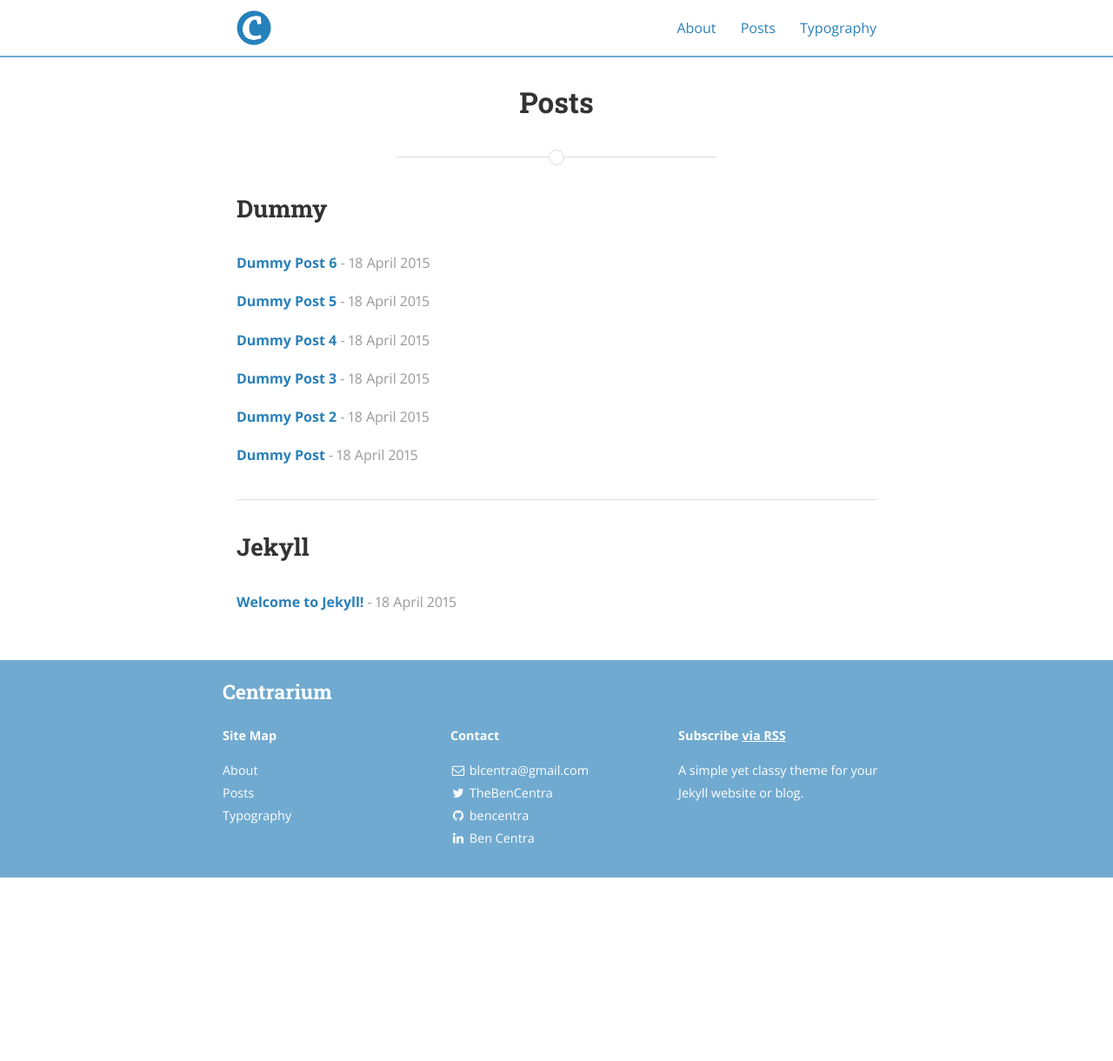
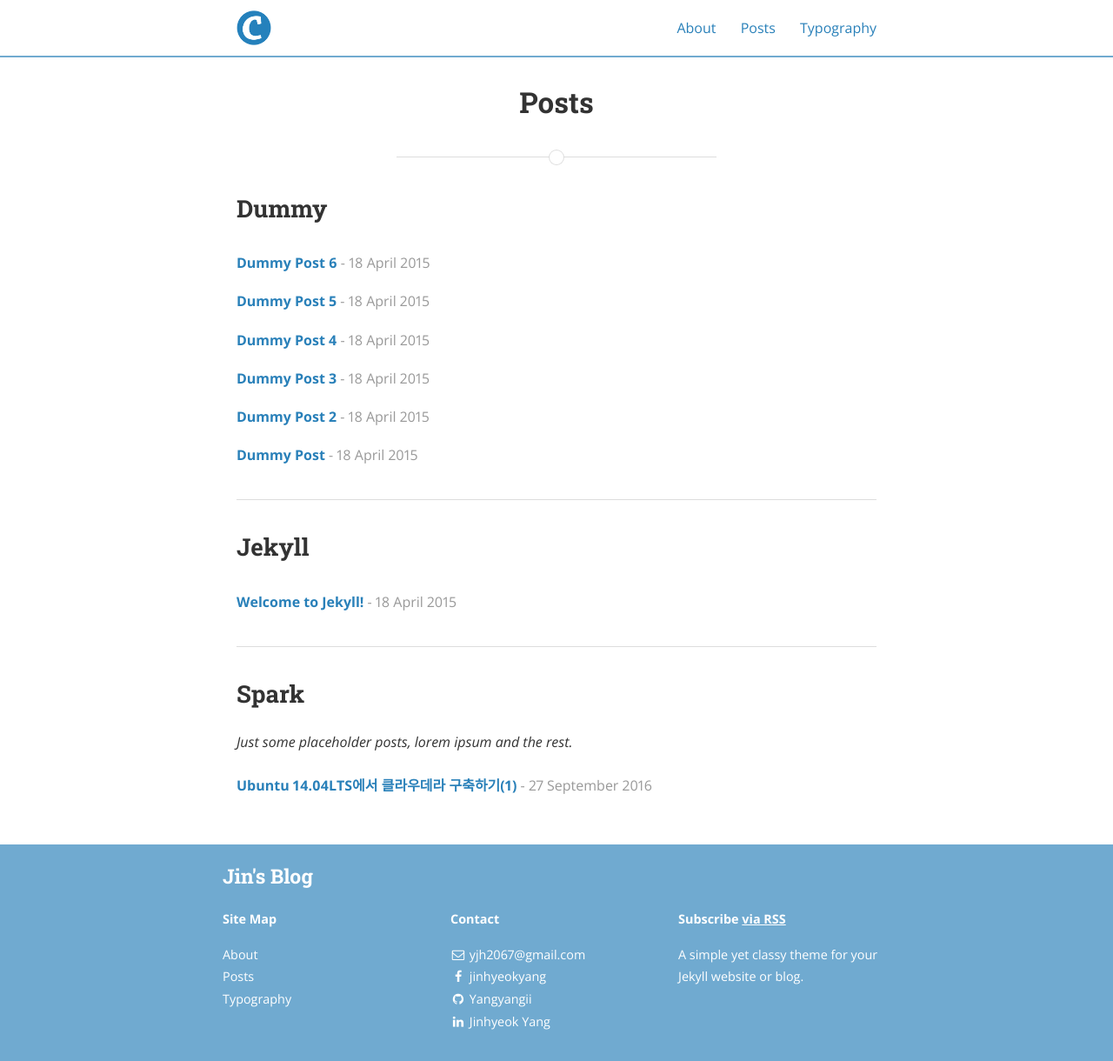
Before and after one commit to Yangyangii/Yangyangii.github.io, a Jekyll site: the page built from posts.html, in a window 1280 px wide. Shown: the whole page at 87% size. Built offline with Jekyll 4.4.1, drawn with Linux system fonts in a browser that asks for light colours; nearby versions of some CDN libraries; before the commit the page ends 1009 px from its top, so only the background shows below that; some of the changed lines change nothing that is shown.

Commit message:
Modified config.yml Added first posting

````diff
--- a/_config.yml
+++ b/_config.yml
@@ -9,17 +9,17 @@ exclude:
   - "/vendor/"
 
 # Site settings
-title: Centrarium
+title: Jin's Blog
 subtitle: "A simple yet classy theme for your Jekyll website or blog"
-email: blcentra@gmail.com
-name: Ben Centra
+email: yjh2067@gmail.com
+name: Jinhyeok Yang
 description: >
   A simple yet classy theme for your Jekyll website or blog.
 # Base URL of site (i.e. /blog). It should always start with a slash,
 # and never end with a slash. Set it to a blank value if hosting at the
 # root of your server.
 baseurl: "" # the subpath of your site, e.g. /blog/
-url: "http://yangyangii.github.io" # the base hostname & protocol for your site
+url: "https://yangyangii.github.io" # the base hostname & protocol for your site
 cover: "/assets/header_image.jpg"
 logo: "/assets/logo.png"
 
@@ -41,17 +41,23 @@ jekyll-archives:
     tag: '/tag/:name/'
 
 # Disqus comments
-# disqus_shortname: bencentra
+disqus_shortname: yangyangii-github-io
 
 # Google analytics
-# ga_tracking_id: "UA-XXXX-1"
+ga_tracking_id: "UA-83878761-1"
 
 # Category descriptions (for archive pages)
 descriptions:
   - cat: jekyll
     desc: "Posts describing Jekyll setup techniques."
 
-  - cat: dummy
+  - cat: Machine Learning
+    desc: "Just some placeholder posts, lorem ipsum and the rest."
+
+  - cat: R
+    desc: "Just some placeholder posts, lorem ipsum and the rest."
+
+  - cat: Spark
     desc: "Just some placeholder posts, lorem ipsum and the rest."
 
 # Social icons and sharing options
@@ -72,29 +78,29 @@ descriptions:
 social:
   - name: Twitter
     icon: twitter
-    username: TheBenCentra
-    url: https://twitter.com/TheBenCentra
+    username: Jinhyeok Yang
+    url:
     desc: Follow me on Twitter
     share: true
 
   - name: Facebook
     icon: facebook
-    username: thebencentra
-    url:
+    username: jinhyeokyang
+    url: https://www.facebook.com/jinhyeok.yang.77
     desc: Friend me on Facebook
     share: true
 
   - name: GitHub
     icon: github
-    username: bencentra
-    url: https://github.com/bencentra
+    username: Yangyangii
+    url: https://github.com/Yangyangii
     desc: Fork me on GitHub
     share: false
 
   - name: LinkedIn
     icon: linkedin
-    username: Ben Centra
-    url: https://www.linkedin.com/pub/ben-centra/47/769/60a
+    username: Jinhyeok Yang
+    url: https://linkedin.com/in/jinhyeok-yang-791336103
     desc: Connect with me on LinkedIn
     share: true
 
--- /dev/null
+++ b/_posts/2016-09-27-ubuntu-cloudera-install.markdown
@@ -0,0 +1,262 @@
+---
+layout: post
+title:  "Ubuntu 14.04LTS에서 클라우데라 구축하기(1)"
+date:   2016-09-27 15:18:23 +0700
+categories: Spark
+author: Jin
+tags:	Spark Cloudera
+cover:  "/assets/instacode.png"
+---
+
+클라우데라와 관련해서는 정보가 많이 없다.
+구축에 관련한 포스트들도 대부분 Redhat 기반으로 되어 있기 때문에, Ubuntu로 구축할 경우 오류가 나는 부분이 많다. 그래서 우분투 사용자를 위해 몇가지를 변경하고 세세한 부분을 보충하여 포스팅한다.
+
+## References
++   <em>[https://github.com/biospin/BigBio/blob/master/part03/week01_160503/hadoop/cloudera_install.md](https://github.com/biospin/BigBio/blob/master/part03/week01_160503/hadoop/cloudera_install.md)</em> - 운영체제와 관련없이 겹치는 부분은 대부분 보고 그대로 적은 부분이 많습니다.
++   <em>[http://www.cloudera.com/downloads/manager/5-7-0.html](http://www.cloudera.com/downloads/manager/5-7-0.html)</em> - 구축 당시 5.7버젼으로 했으나 현재 기준 최신버젼 5.8.1 버젼까지 나와있음
++   <em>[https://www.server-world.info/en/note?os=Ubuntu_14.04&p=dhcp&f=1](https://www.server-world.info/en/note?os=Ubuntu_14.04&p=dhcp&f=1)</em>
+
+## Software Spec.
+Ubuntu 14.04 LTS (16.04는 현재 클라우데라가 지원하지 않고 있는 것으로 알고 있다.)
+
+Cloudera
+
+CDH5
+
+## Required Resource
+디스크 용량
+
++   <em>Cloudera Manager Server( 관리서버 )</em> - /var : 5 GB, /usr : 500 MB
+
++   <em>Cloudera Management Service( 서비스서버 )</em> - /var : 20 GB
+
++   <em>RAM : 4GB</em>
+
++   <em>Python : CDH 5 requires Python 2.6 or 2.7</em>
+
+요구되는 네트워킹
+
++   <em>ssh 통신 필요</em>
+
++   <em>Security-Enhanced Linux (SELinux) 설정 해제 (이 경우 Ubuntu 14.04 LTS 운영체제의 경우 따로 설정할 필요가 없는 듯 했다. 혹여 해당 문제가 발생하면 참고 링크에서 보면 될 듯 하다)</em>
+
++   <em>7180 포트 오픈</em>
+
+## Before Install
++   괜히 사용자 계정 써서 sudo 쓰고 다시 설정하고 하는 수고로움을 하지 말고 바로 root로 접속해서 하도록 한다.
+
++   각 서버의 호스트 이름은 번호를 ubuntu1, ubuntu2, ..., ubuntu9 등 넘버링으로 하면 관리하기 편하다.
+
++   클러스터를 구성하는 도메인명을 등록해야한다.
+
+
+## Setting Network
+Local Network Server를 사용하는 사람도 있을 것이고, AWS Server와 같은 Cloud Server를 사용하는 사람도 있을 것이다.
+
+필자의 경우에는 학교에 Server를 두고 구축해야 했기에, Local Network Server를 기준으로 한다.
+
+총 9대의 서버가 있으며, 스위치를 통해 각 네트워크를 연결하고 1번 서버를 호스트 서버로 통해서 종속된 서버들에 접속하기 위해 호스트 서버에만 외부 랜을 연결했고, 나머지 서버에는 Private IP를 설정하고 구축했다.
+
+
++   <em>DHCP Server</em> - 1번 서버에만 외부 랜이 연결되어 있으므로, 나머지 서버들이 1번 서버를 통해 인터넷이 가능하게 하기 위하여 1번 서버에서 DHCP Server를 가동해준다.
+
+```
+root@dlp:~# apt-get -y install isc-dhcp-server
+root@dlp:~# vi /etc/dhcp/dhcpd.conf
+# line 16: specify domain name
+option domain-name "srv.world";
+# line 17: specify nameserver's hostname or IP address
+option domain-name-servers dlp.srv.world;
+# line 24: uncomment
+authoritative;
+# add at the last
+# specify network address and subnet-mask
+subnet 192.168.0.0 netmask 255.255.255.0 {
+     # specify default gateway
+     option routers 192.168.0.1;
+     # specify subnet-mask
+     option subnet-mask 255.255.255.0;
+     # specify the range of leased IP address
+     range dynamic-bootp 192.168.0.1 192.168.0.254;
+}
+root@dlp:~# initctl start isc-dhcp-server
+isc-dhcp-server start/running, process 1852
+```
+
++   <em>Host Setting</em> - 중요한 부분인데 각 호스트들을 FQDN(Fully Qualified Domain Name)으로 설정해 주어야 한다. /etc/hosts 파일을 아래와 같이 설정하면 된다.
+{% highlight ruby %}
+127.0.0.1 localhost
+
+192.168.xx.xx1  ubuntu1.mycompany.co.kr  ubuntu1  # ubuntu1이 관리서버라고 가정함. mycompany.co.kr 은 /etc/network/interfaces에 dns-search로 등록되어 있어야한다.
+192.168.xx.xx2  ubuntu2.mycompany.co.kr  ubuntu2
+192.168.xx.xx3  ubuntu3.mycompany.co.kr  ubuntu3
+192.168.xx.xx4  ubuntu4.mycompany.co.kr  ubuntu4
+192.168.xx.xx5  ubuntu5.mycompany.co.kr  ubuntu5
+192.168.xx.xx6  ubuntu6.mycompany.co.kr  ubuntu6
+192.168.xx.xx7  ubuntu7.mycompany.co.kr  ubuntu7
+192.168.xx.xx8  ubuntu8.mycompany.co.kr  ubuntu8
+192.168.xx.xx9  ubuntu9.mycompany.co.kr  ubuntu9
+{% endhighlight %}
+
++   <em>SSH Setting</em> - 우분투 설치 시에 옵션에서 선택했다면 따로 설치는 하지 않아도 된다. 아래는 로그인과정 없이 ssh 접속이 가능하도록 설정하는 것이다.
+{% highlight ruby %}
+# ssh-keygen 입력후에 특별한 입력없이 엔터 3번
+ssh-keygen
+
+# 클러스터를 구성하는 모든 서버들에 대해서 아래와 같이 함
+# 첫번째 입력 요구시 yes, 두번째 입력 요구시 해당서버의 root 패스워드 입력
+ssh-copy-id -i  ~/.ssh/id_rsa.pub  ubuntu1
+ssh-copy-id -i  ~/.ssh/id_rsa.pub  ubuntu2
+ssh-copy-id -i  ~/.ssh/id_rsa.pub  ubuntu3
+        ...
+ssh-copy-id -i  ~/.ssh/id_rsa.pub  ubuntu9
+
+# 관리서버의 ~/.ssh/의 파일들을 모든 서버들에 카피함.
+# 아래 작업후에는 모든 서버들간에는 ssh 로그인과정없이 접속이 가능함.
+scp -r  ~/.ssh/*  ubuntu1:~/.ssh/
+     ...
+scp -r  ~/.ssh/*  ubuntu9:~/.ssh/
+
+# ssh를 하나씩 접속해보면서 정상적으로 되었는지 확인해보자.
+ssh ubuntu1
+     ...
+ssh ubuntu9
+{% endhighlight %}
+가끔 offending key 발생으로 접속이 제한되는 경우가 생기는데 이 경우 다음 링크에서처럼 해당 ssh keygen을 지우고 다시 설정하면 된다.
+
+url: [http://www.thegeekstuff.com/2010/04/how-to-fix-offending-key-in-sshknown_hosts-file/](http://www.thegeekstuff.com/2010/04/how-to-fix-offending-key-in-sshknown_hosts-file/)
+
+
+## Default Setting Before Installing Cloudera
+
++   <em>PSSH Setting</em> - PSSH는 ssh 명령어를 여러 호스트에게 전체적으로 전달할 수 있는 방법이다.
+
++   <em>PSCP Setting</em> - PSCP는 scp 명령어를 여러 호스트에게 전체적으로 전달할 수 있는 방법이다. 해당 파일을 다른 서버들로 한꺼번에 복사할 수 있다.
+{% highlight ruby %}
+# PSSH 설치
+cd /usr/local/src
+wget http://parallel-ssh.googlecode.com/files/pssh-2.1.1.tar.gz
+tar xvf pssh-2.1.1.tar.gz
+cd pssh-2.1.1
+wget 'http://peak.telecommunity.com/dist/ez_setup.py'
+python ez_setup.py
+python setup.py install
+
+# 홈디렉토리에 all_hosts.txt 와 hosts.txt 만들기
+vi ~/all_hosts.txt
+# 관리서버를 포함함
+ubuntu1
+~
+ubuntu9
+
+vi ~/hosts.txt
+# 관리서버를 포함하지 않음
+ubuntu2
+~
+ubuntu9
+
+# /etc/hosts 파일을 관리서버를 제외한 모든 서버에 카피
+pscp -h ~/hosts.txt /etc/hosts /etc/hosts
+{% endhighlight %}
+
+
+## 준비 작업
++   <em>iptables 정지(방화벽 정지)</em>
+{% highlight ruby %}
+pssh -h ~/all_hosts.txt  service iptables stop
+pssh -h ~/all_hosts.txt  chkconfig iptables off
+{% endhighlight %}
+
++   <em>swappiness 설정</em>
+{% highlight ruby %}
+pssh -h ~/all_hosts.txt  'sysctl –w vm.swappiness=0'
+echo 'vm.swappiness=0' >> /etc/sysctl.conf
+pscp -h ~/hosts.txt  /etc/sysctl.conf   /etc/sysctl.conf
+{% endhighlight %}
+
++   <em>transparent_hugepage</em>
+{% highlight ruby %}
+pssh -h ~/all_hosts.txt   echo never > /sys/kernel/mm/transparent_hugepage/defrag
+cat <<EOT >>  /etc/rc.local
+echo never > /sys/kernel/mm/transparent_hugepage/defrag
+EOT
+
+pscp -h ~/hosts.txt /etc/rc.local /etc/rc.local
+{% endhighlight %}
+
++   <em>NTP Synchronization</em>
+{% highlight ruby %}
+pssh -h ~/all_hosts.txt   yum install -y ntp
+또는
+pscp -h ~/hosts.txt  /root/ntp-4.2.6p5-5.el6.centos.4.x86_64.rpm  /root/
+pscp -h ~/hosts.txt  /root/ntpdate-4.2.6p5-5.el6.centos.4.x86_64.rpm  /root/
+pssh -h ~/all_hosts.txt "rpm -Uvh  ntpdate-4.2.6p5-5.el6.centos.4.x86_64.rpm    ntp-4.2.6p5-5.el6.centos.4.x86_64.rpm"
+
+
+cat <<EOT >>  /etc/ntp.conf
+server 0.kr.pool.ntp.org
+server 3.asia.pool.ntp.org
+server 2.asia.pool.ntp.org
+EOT
+
+pscp -h ~/hosts.txt       /etc/ntp.conf  /etc/ntp.conf
+pssh -h ~/all_hosts.txt   service ntpd stop
+pssh -h ~/all_hosts.txt   ntpdate kr.pool.ntp.org
+pssh -h ~/all_hosts.txt   service ntpd start
+pssh -h ~/all_hosts.txt   chkconfig ntpd on
+{% endhighlight %}
+
++   <em>File descriptor</em>
+{% highlight ruby %}
+cat <<EOT >>   /etc/security/limits.conf
+*    hard nofile 131072
+*    soft nofile 131072
+root hard nofile 131072
+root soft nofile 131072
+EOT
+
+pscp -h ~/hosts.txt /etc/security/limits.conf  /etc/security/limits.conf
+{% endhighlight %}
+
++   <em>Reboot all of the server</em>
+{% highlight ruby %}
+pssh -h ~/all_hosts.txt reboot
+{% endhighlight %}
+
+## Download Cloudera Manager Installer
+
+
+## Install Cloudera Manager
+
++   1번 호스트 서버에서만 root계정으로 접속하여 설치하면 된다.
+
++   Reference site에서는 5~10분이면 된다고 하였으나, 서버 상태에 따라 오래걸릴수도 있다. 필자의 경우 30분정도가 소요된 것 같다.
+
+{% highlight ruby %}
+wget http://archive.cloudera.com/cm5/installer/latest/cloudera-manager-installer.bin
+chmod u+x cloudera-manager-installer.bin
+./cloudera-manager-installer.bin
+{% endhighlight %}
+
++   설치 진행 과정에서 모두 agree or yes를 하고 진행하면 된다. 이 과정은 Manager를 설치하는 것이며, 클러스터 설정 및 설치는 웹 UI에서 진행한다.
+
++   간혹 설치 중간에 오랜 시간 멈춰있는 경우가 있는데(usually 40%에서), 겁먹지 말고 인내심을 갈고 닦으며 기다리도록 하자. 참으면 복이 온다지 않나. 혹여라도 중간에 설치를 취소하거나 하는 경우.. 상당히 곤란한 상황이 도래할 수 있다.
+
++   설치가 완료되면 http://<1번서버IP>:7180 으로 접속하면 되며, username: admin, password: admin 으로 로그인하라고 다음과 같이 완료 메세지를 띄워준다.
+
+![Screenshot Success Server](https://raw.githubusercontent.com/yangyangii/yangyangii.github.io/master/static/img/_posts/success-cloudera-manager-server.JPG  "Success Server")
+
+![Screenshot WebLogin](https://raw.githubusercontent.com/yangyangii/yangyangii.github.io/master/static/img/_posts/WebUI-Login.JPG  "Screenshot WebLogin")
+
++   혹시 접속이 되지 않는 다면, 아래와 같이 포트가 열려있는지 확인해본다. 재부팅하거나 했을 때는 서버가 열리는데 시간이 조금 걸린다.
+{% highlight ruby %}
+netstat -tln|grep 7180
+{% endhighlight %}
+
+
+
+** 여기까지 Cloudera Manager 설치가 완료되었으며, Manager Web UI에서 클러스터 설치하는 것은 다음 포스트에서 계속하도록 한다. **
+
+
+[jekyll-gh]: https://github.com/mojombo/jekyll
+[jekyll]:    http://jekyllrb.com
````
